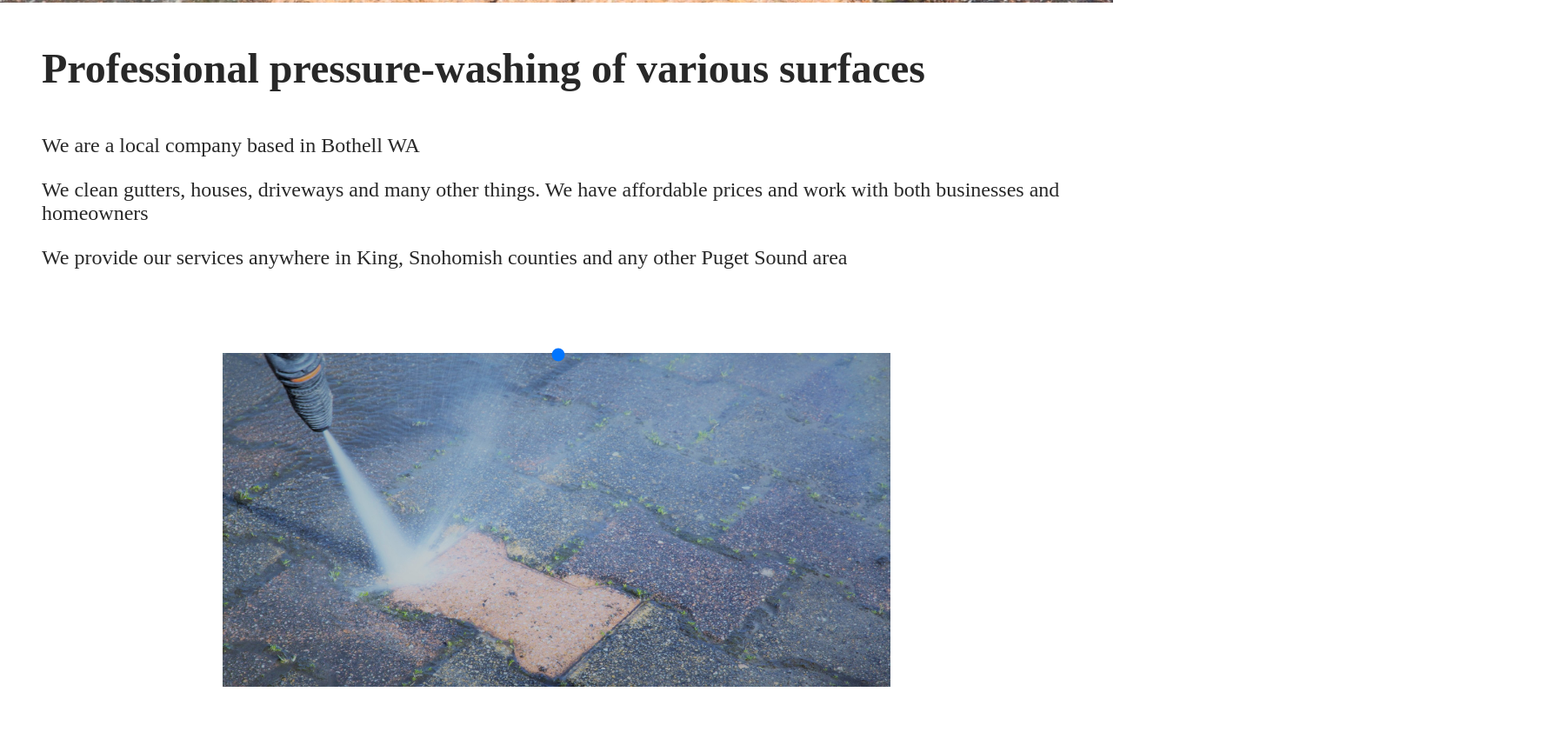
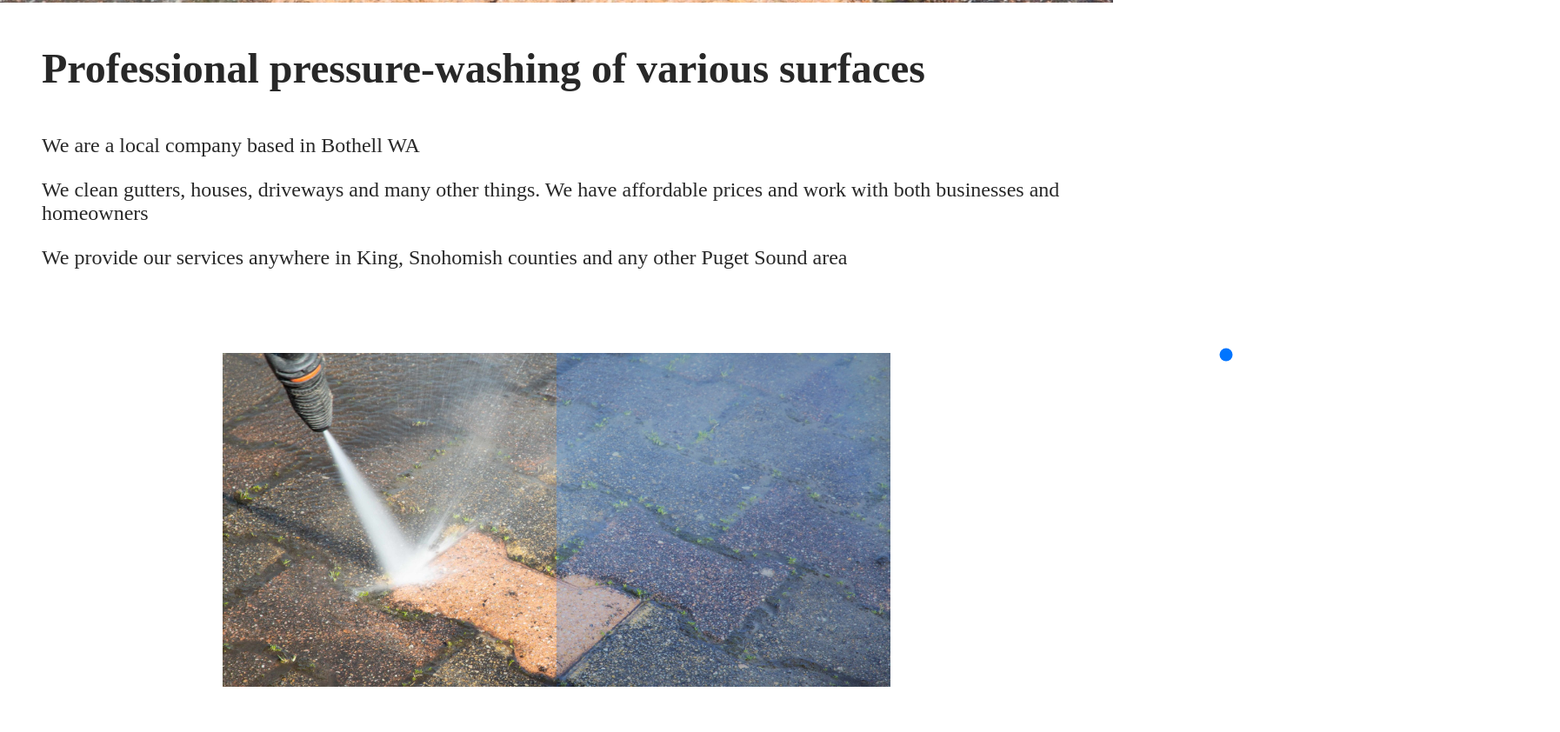
Before and after one commit to Garper43/washing-association, a plain HTML site: page index.html in a window 1280 px wide. Shown: the part 557-1399 px from the top of the page at 87% size, 1794 px wide, since content can reach past the window. Before the commit the page ends 1360 px from the top, so only its background shows below. Drawn offline with Linux system fonts and the light colour scheme.

Commit message:
comparison fecture

```diff
--- a/index.css
+++ b/index.css
@@ -81,21 +81,25 @@ body {
     align-items: center;
 }
 
-#gallery img {
+#after-image {
     width: 60vw;
-    position: absolute;
-    top: 0px;
-    left: 0px;
 }
 
 #before-image {
     position: absolute;
     overflow: hidden;
+    width: 50%;
+    top: 0px;
+}
+
+#before-image > img {
+    width: 60vw;
 }
 
 .display {
     position: relative;
     width: 60vw;
+    height: max-content;
 }
 
 .display input {
--- a/index.html
+++ b/index.html
@@ -28,7 +28,7 @@
             </div>
             <div id="gallery" class="section" >
                 <div class="display" >
-                    <img src="assets/a2.jpg">
+                    <img id="after-image" src="assets/a2.jpg">
                     <div id="before-image" >
                         <img src="assets/a1.jpg" >
                     </div>
--- a/index.js
+++ b/index.js
@@ -1,10 +1,12 @@
 const ui = {
     gallery: {
-        image: document.getElementById('before-image'),
+        beforeImage: document.getElementById('before-image'),
+        afterImage: document.getElementById('after-image'),
         slider: document.getElementById('slider'),
     }
 }
 
 ui.gallery.slider.addEventListener('input', (ev) => {
-    ui.gallery.image.style.width = ui.gallery.slider.value + '%';
+    console.log(Math.floor(ui.gallery.slider.value/100*ui.gallery.afterImage.offsetWidth) + 'px');
+    ui.gallery.beforeImage.style.width = Math.floor(ui.gallery.slider.value/100*ui.gallery.afterImage.offsetWidth) + 'px';
 });
```
